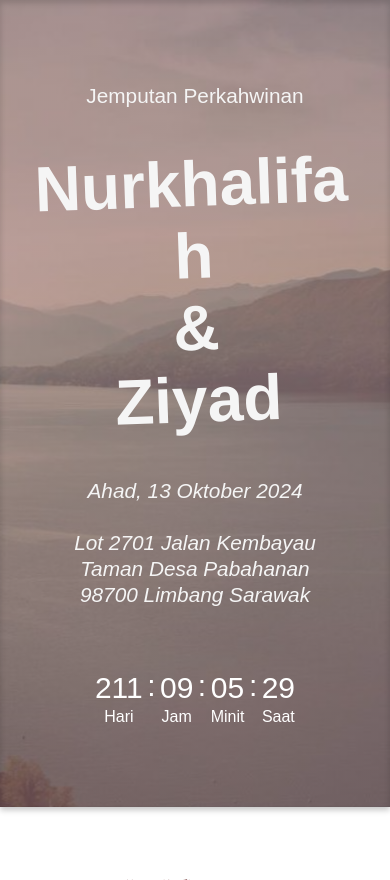
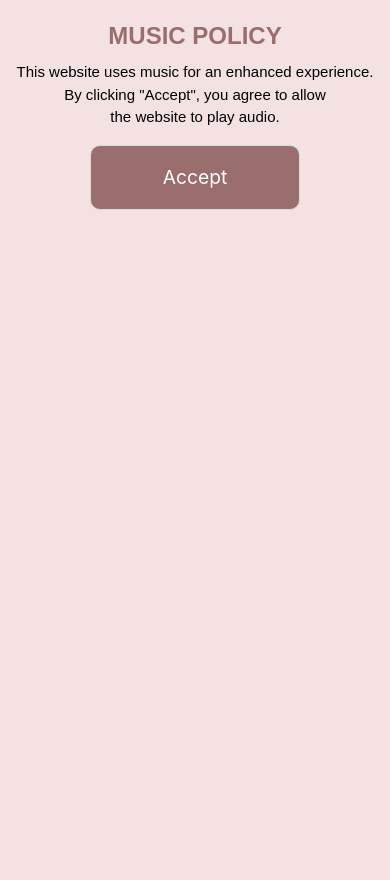
Before and after one commit to ziyadanas/Wedding-Invitation, a PHP site: page / in a window 390 px wide. Shown: the top 880 px of the page. After the commit the page ends 210 px from the top, so only its background shows below. Run offline with PHP 8.4, Linux system fonts and the light colour scheme; some libraries are stand-ins or nearby versions; some web fonts are replaced.

Commit message:
add music policy

```diff
--- a/css/style.css
+++ b/css/style.css
@@ -672,3 +672,14 @@ body.preloader-site {
   text-align: center;
   padding: 10px;
 }
+
+.sticky {
+  position: fixed; /* Fixed position */
+  top: 0; /* Position at the top */
+  left: 0; /* Position at the left */
+  width: 100%; /* Full width */
+  height: 100%;;
+  background-color: #F4E2E2; /* Background color */
+  padding: 10px; /* Padding */
+  z-index: 9999; /* Higher z-index to stay on top of other elements */
+}
--- a/css/style_smartphone.css
+++ b/css/style_smartphone.css
@@ -666,4 +666,16 @@
         padding: 10px;
     }
 
+    .sticky {
+      position: fixed; /* Fixed position */
+      text-align:center;
+      top: 0; /* Position at the top */
+      left: 0; /* Position at the left */
+      width: 100%; /* Full width */
+      height: 100%;;
+      background-color: #F4E2E2; /* Background color */
+      padding: 10px; /* Padding */
+      z-index: 9999; /* Higher z-index to stay on top of other elements */
+    }
+
 }
--- a/index.html
+++ b/index.html
@@ -34,6 +34,7 @@
 
 	<script type="text/javascript" src="https://ajax.googleapis.com/ajax/libs/jquery/1.9.1/jquery.min.js"></script>
 	<script src="js/jquery.coundown.js"></script>
+	<script src="js/audio_policy.js"></script>
 	<link rel="icon" type="image/png" href="image/favicon.png" />
 	<link rel="stylesheet" href="https://cdnjs.cloudflare.com/ajax/libs/font-awesome/4.7.0/css/font-awesome.min.css">
 
@@ -47,36 +48,19 @@
 	</script>
     <!-- End Script for Countdown -->
 
-	<!-- Begin Audio Player -->
-	<audio id="my_audio">
-		<source src="song/Taylor_Lovers.mp3" type="audio/mpeg">
-	</audio>
-	<script>
-		// Get the audio element
-		var audio = document.getElementById("my_audio");
-
-		audio.volume = 0.3; // Set the volume to 50%
-
-		function playBackgroundAudio() {
-			if (audio.paused) {
-			audio.play();
-			}
-		}
-
-  		// Attach event listener for user interaction
-  		document.addEventListener("touchstart", playBackgroundAudio);
-  		document.addEventListener("click", playBackgroundAudio);
-		document.addEventListener("scroll", playBackgroundAudio);
-	</script>
-	<!-- End Audio Player -->
-
-
 	<!-- Github Button -->
 	<script async defer src="https://buttons.github.io/buttons.js"></script>
 
+	<!-- Start Song section -->
+	<audio id="myAudio" controls style="display: none;">
+		<source src="song/Taylor_Lovers.mp3" type="audio/mpeg">
+		Your browser does not support the audio element.
+	  </audio>
+	<!-- End Song section -->
+
 </head>
 
-<body>
+<body id="content">
 
     <!-- Begin Preloader -->
     <div class="preloader-wrapper">
@@ -86,8 +70,29 @@
     </div>
     <!-- End Preloader-->
 
+	<!-- Start Music Policy -->
+	<div id="policy" class="main-content sticky has-text-centered">
+		<div class="column is-12 regular-section">
+			<h1 class="title has-text-centered section-title" style="padding-bottom: 0%;">
+				Music Policy
+			</h1>
+		</div>
+
+		<p class="h2 quote">
+			This website uses music for an enhanced experience.
+			<br>
+			By clicking "Accept", you agree to allow
+			<br>
+			the website to play audio.
+		</p>
+		<button onclick="acceptPolicy(); playAudio()" class="button btn-whatsapp" data-aos="zoom-in">
+			Accept
+		</button>
+	</div>
+	<!-- End Music Policy -->
+
 	<!-- Begin Header -->
-    <div class="header-wrapper" id="home">
+    <div class="header-wrapper" id="home" \>
 		<!-- Begin Hero -->
 		<section class="hero is-large">
 			<!-- Begin Hero Content-->
--- /dev/null
+++ b/js/audio_policy.js
@@ -0,0 +1,9 @@
+function acceptPolicy() {
+    document.getElementById("policy").style.display = "none";
+    document.getElementById("content").style.display = "block";
+}
+
+function playAudio() {
+    var audio = document.getElementById("myAudio");
+    audio.play();
+}
```
